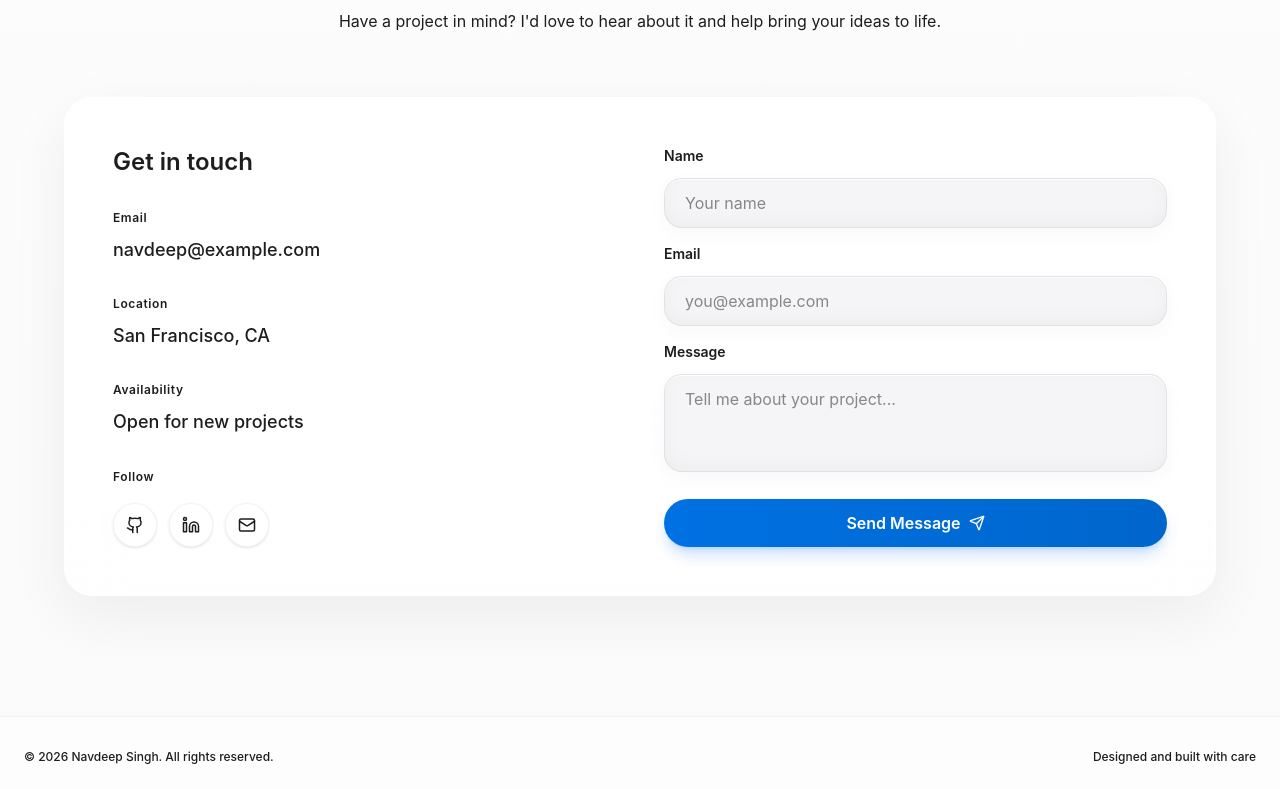
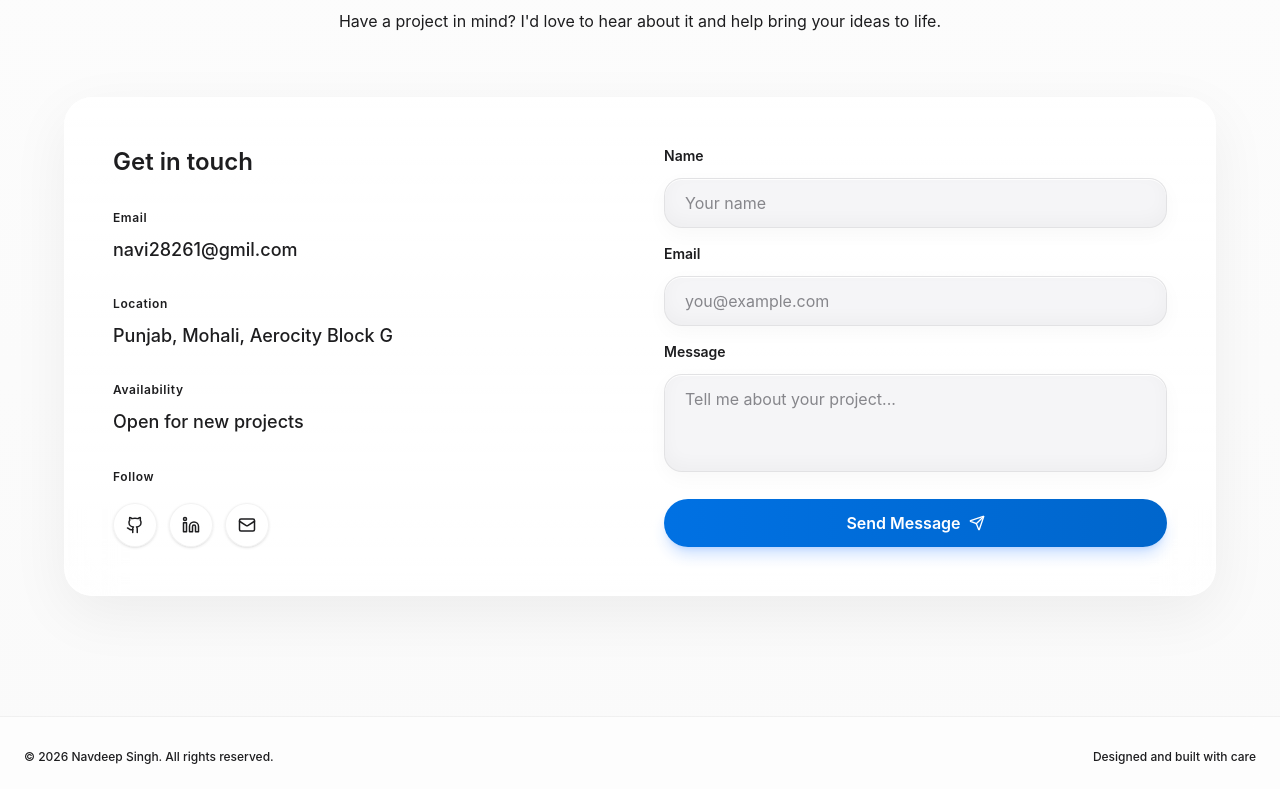
Before and after one commit to navdeepsingh05117/MyPortfolio, a React (Vite) app: page / in a window 1280 px wide. Shown: the part 3342-4131 px from the top of the page. Built offline with nearby package versions, Linux system fonts and the light colour scheme.

Commit message:
Update contact information

```diff
--- a/src/app/App.tsx
+++ b/src/app/App.tsx
@@ -372,11 +372,11 @@ export default function App() {
                     <div className="space-y-8">
                       <motion.div whileHover={{ x: 4 }} className="transition-all duration-300">
                         <p className="text-xs font-semibold tracking-wider text-muted-foreground mb-2.5">Email</p>
-                        <p className="text-lg font-medium text-foreground">navdeep@example.com</p>
+                        <p className="text-lg font-medium text-foreground">navi28261@gmil.com</p>
                       </motion.div>
                       <motion.div whileHover={{ x: 4 }} className="transition-all duration-300">
                         <p className="text-xs font-semibold tracking-wider text-muted-foreground mb-2.5">Location</p>
-                        <p className="text-lg font-medium text-foreground">San Francisco, CA</p>
+                        <p className="text-lg font-medium text-foreground">Punjab, Mohali, Aerocity Block G</p>
                       </motion.div>
                       <motion.div whileHover={{ x: 4 }} className="transition-all duration-300">
                         <p className="text-xs font-semibold tracking-wider text-muted-foreground mb-2.5">Availability</p>
```
